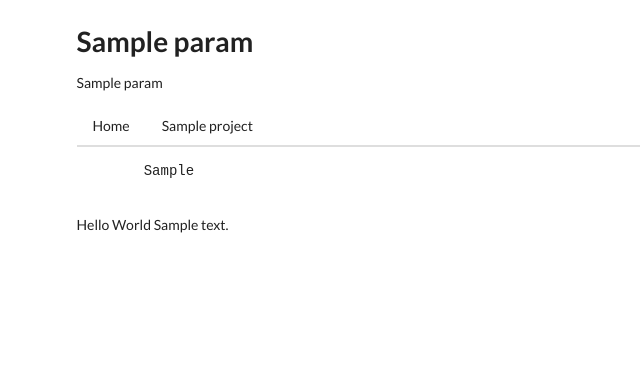
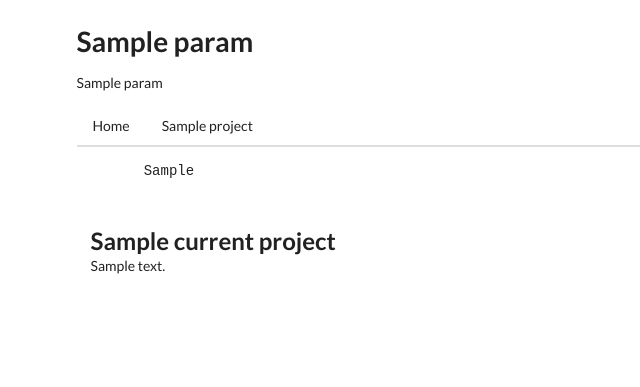
Before and after one commit to nicolasramy/simple-portfolio, a Django app: template www/frontend/templates/default/pages/project.html in a window 1280 px wide. Shown: the part 1-388 px from the top of the page, without its empty margins (0-640 px from the left). Run offline with Django 3.2, Linux system fonts and the light colour scheme; the template is opened without the code that fills it: most values are stand-ins (such as "Sample title", 1, 10 or a date in 2020).

Commit message:
update project_view template

```diff
--- a/www/frontend/templates/default/pages/project.html
+++ b/www/frontend/templates/default/pages/project.html
@@ -1,9 +1,8 @@
 {% extends "default/layouts/main.html" %}
 
 {% block content %}
-
-  Hello World
-
-  {{ page_content }}
-
+<div class="ui basic segment">
+  <h2 class="ui header">{{ current_project.name }}</h2>
+  {{ current_project.description }}
+</div>
 {% endblock %}
```
